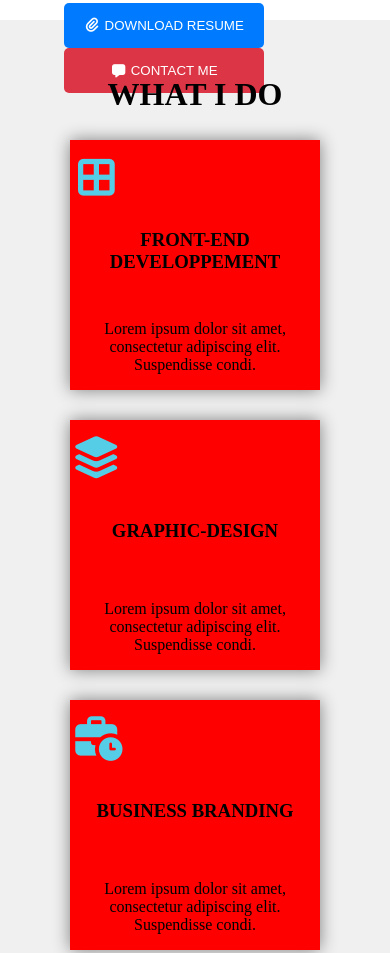
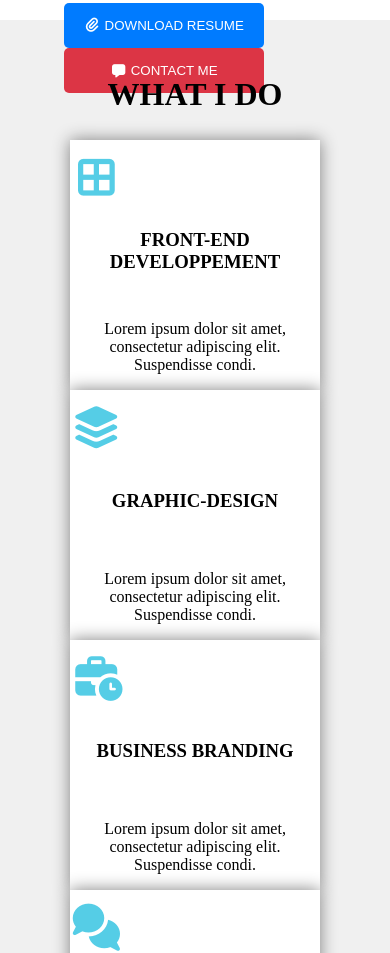
Before and after one commit to Id8987/webDev, a plain HTML site: page index.html in a window 390 px wide. Shown: the part 1523-2476 px from the top of the page. Drawn offline with Linux system fonts and the light colour scheme.

Commit message:
Modification du fichier css

```diff
--- a/style.css
+++ b/style.css
@@ -1,15 +1,12 @@
 body{
     margin-top: 0px;
     margin:0px;
-
-
 }
 header{
     background-image: url(img/laptop.jpg);
     height: 100%;
     margin-bottom: 70px;
     background-position: bottom;
-
 }
 
 nav{
@@ -21,21 +18,14 @@ nav{
     left: 0;
     position:fixed;
     box-shadow: 2px 0px 0px red;
-
 }
 nav ul{
     list-style-type:none;
     display: flex;
+}
 
-
-
-}
 nav ul li{
     margin: 0 10px;
-
-}
-nav ul li:hover {
-
 }
 
 nav ul li a{
@@ -43,32 +33,26 @@ nav ul li a{
     color:#222;
     font-weight: bolder;
 }
+
 nav ul li a:hover{
     color: #007bff;
-
-
 }
 nav ul li a:checked{
-
     background-color: #007bff ;
 }
 
 .nav-icon {
     align-self: center;
-
-
     text-decoration: none;
     color: #222;
-
     margin-left: 50px;
-
-
     display: flex;
     justify-content: center;
     align-items: center;
     border-radius: 10px;
     font-weight: bolder;
 }
+
 .nav-icon2{
     align-self: center;
     font-weight: bold;
@@ -80,94 +64,86 @@ nav ul li a:checked{
     align-items: center;
     border-radius: 16px;
     background-color: #222;
-
-
     text-decoration: none;
     color: #fff;
     margin-right: 50px;
 }
+
 #nav-icon :hover{
     color: #007bff;
-
 }
-
-
 
 .presentation h2:nth-child(1){
     color: #FDFDFD;
     font-family: shadows into light,cursive;
     font-size: 32px;
+}
 
-}
 .presentation h2:nth-child(2){
     color: #FDFDFD;
     font-family: source sans pro,sans-serif;
     font-size: 4em;
+}
 
-}
 .presentation h2:nth-child(3){
     color: #FDFDFD;
     font-family: shadows into light,cursive;
     font-size: 30px;
+}
 
-}
 .presentation{
    text-align: center;
    background-color:transparent;
    margin-top: 50px;
    padding: 50px;
 }
+
 .icons-ul{
     list-style-type: none;
     display: flex;
     justify-content: center;
     flex-wrap: wrap;
-
-
 }
 
 .icons{
     display: flex;
     justify-content:center;
     align-items: center;
-
     height: 35px;
     width: 35px;
-
     border-radius: 50%;
     text-align: center;
     margin: 15px;
 }
+
 .ic-link{
     color:black;
 }
+
 .presentation ul li{
     background-color: #FDFDFD;
+}
 
-}
-.presentation ul li:hover{
-    /* transform:  translateY(-10px); */
-}
 .facebook:hover{
     background-color: #3B5999;
+}
 
-}
 .twitter:hover{
     background-color: #4A9CEC;
+}
 
-}
 .instagram:hover{
     background-color: #D6274D;
+}
 
-}
 .linkedin:hover{
    background-color:#1260A2 ;
+}
 
-}
 .google:hover{
     background-color:#CE332A ;
+}
 
-}
 #btn-hd{
     text-align: center;
     height: 45px;
@@ -178,30 +154,36 @@ nav ul li a:checked{
     background-color: #00b4d9;
     transform: 2s;
 }
+
 #btn-hd:hover{
     background-color: #21CFF3;
 }
+
 /* Section1 */
+
 .idme{
     list-style-type: none;
 }
+
 .idme-items:nth-child(2n){
     color: #1260A2;
 }
+
 #section1{
     display: flex;
     justify-content: center;
     flex-wrap: wrap;
     margin-bottom: 100px;
 }
+
 .myprofile{
     width: 500px;
     height: 600px;
     border: solid 10px #fff;
     box-shadow: 8px 8px 8px 8px  gainsboro;
 }
+
 .whoami{
-
     margin-left: 4em;
     height: 500px;
     width: 500px;
@@ -210,32 +192,31 @@ nav ul li a:checked{
     justify-content: flex-start;
     margin-top:10px;
 }
+
 .whoami h3{
     font-size: 38px;
     font-weight: 700;
     font-family: source sans pro,sans-serif;
 }
+
 .description{
     display: flex;
-
-
 }
 
 .description div:nth-child(2){
+    margin-left: 15px ;
+}
 
-    margin-left: 15px ;
-
-
-}
 .description div:nth-child(2) p::before{
-
     content: ":";
     margin: 15px;
 }
+
 .btn-container{
     display: flex;
     flex-flow: row wrap;
 }
+
 .ct-btn{
     height: 45px;
     width: 200px;
@@ -244,9 +225,11 @@ nav ul li a:checked{
     border:  white;
     border-radius: 5px;
 }
+
 .ct-btn:hover{
     background-color: #F55262;
 }
+
 .dnl-btn{
     height: 45px;
     width: 200px;
@@ -256,10 +239,13 @@ nav ul li a:checked{
     border-radius: 5px;
     margin-right: 10px;
 }
+
 .dnl-btn:hover{
     background-color: #21CFF3;
 }
+
 /* <-- section2 --> */
+
 #section2{
     background-color:#F0F0F0 ;
     text-align: center;
@@ -267,19 +253,23 @@ nav ul li a:checked{
     margin-top: 30px;
 
 }
+
 #section2 h1{
     font-size: 2em;
 }
+
 #section2 div i{
     font-size: 42px;
     color: #55CDE6;
     margin-top: 16px;
 }
+
 .skills{
     display: flex;
     flex-flow: row wrap;
     justify-content: space-around;
 }
+
 .skills-items{
     height: 250px ;
     width: 250px;
@@ -288,27 +278,21 @@ nav ul li a:checked{
     display: flex;
     flex-direction: column;
     justify-content: space-between ;
+}
 
-}
 .skills-items:hover{
     box-shadow: 0 0 2em grey ;
 }
-@media (max-width:575px) {
-    .skills-items{
-        background-color: red;
-        margin-bottom: 30px;
-        width:400;
-    }
 
+/* section3 */
 
-}
-/* section3 */
 #parcours {
     display: flex;
     flex-flow: row wrap;
     justify-content: space-evenly;
 
 }
+
 .parcours-item {
     background-color: #F2F2F2;
     margin: 12px;
```
